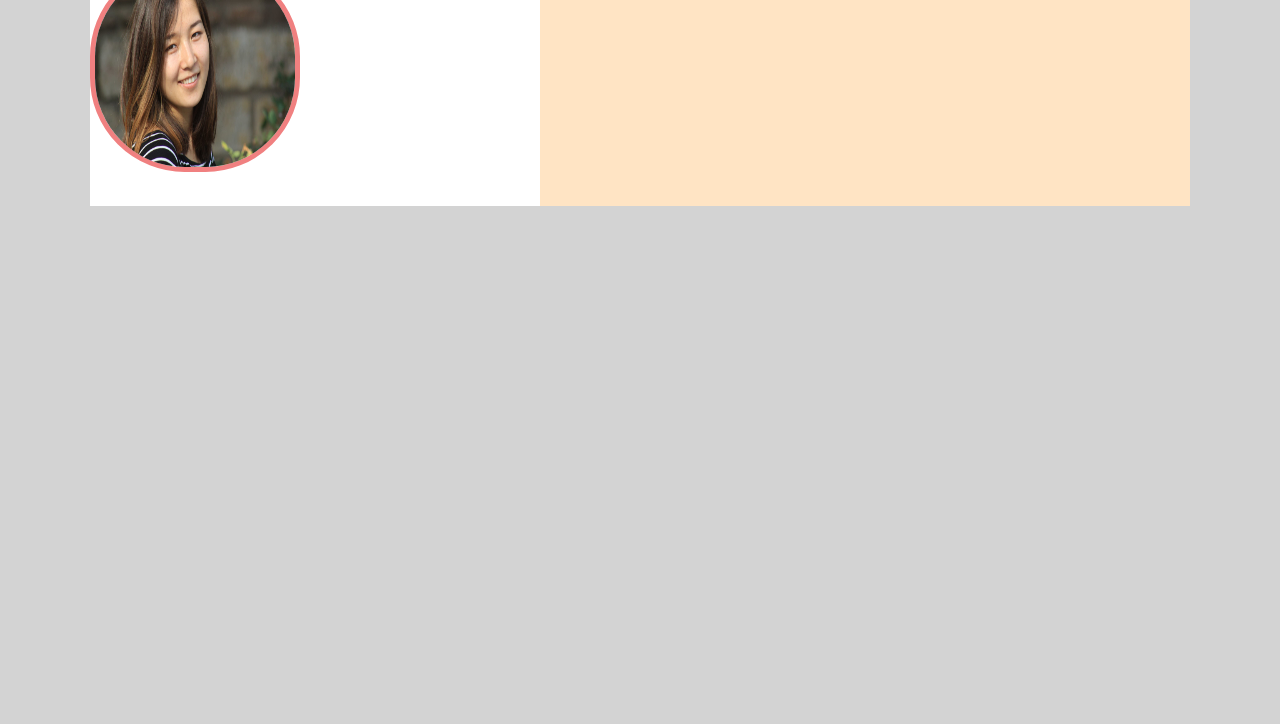
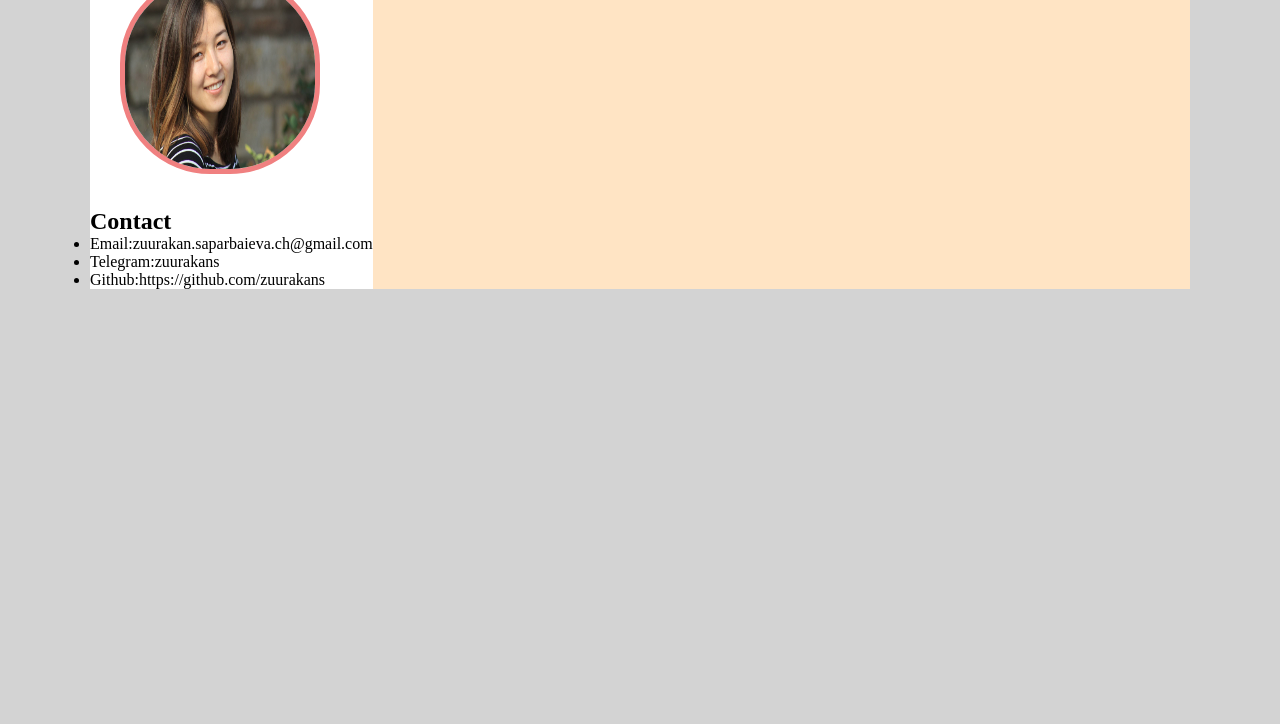
Before and after one commit to zuurakans/rsschool-cv, a plain HTML site: page index.html in a window 1280 px wide. Shown: the part 76-800 px from the top of the page. Drawn offline with Linux system fonts and the light colour scheme.

Commit message:
feat: get back to redo

```diff
--- a/index.html
+++ b/index.html
@@ -14,10 +14,21 @@
 
   </header>
   <main>
+    <div class="row">
   <div class="left__side">
     <img class="left__side-img" src="./img/Zuurakan.jpg" alt="image of me">
+    <h2>Contact</h2>
+    <ul>
+      <li><span>Email:</span>zuurakan.saparbaieva.ch@gmail.com</li>
+      <li><span>Telegram:</span>zuurakans</li>
+      <li><span>Github:</span>https://github.com/zuurakans</li>
+    </ul>
   </div>
-  <div class="right-side"></div>
+  <div class="right-side">
+    <h1>Zuurakan Saparbaieva</h1>
+    <h5>Junior Frontend Developer</h5>
+  </div>
+</div>
   </main>
   <footer>
 
--- a/style.css
+++ b/style.css
@@ -1,8 +1,13 @@
+*{
+  margin:0;
+  padding:0;
+  box-sizing: border-box;
+}
 body{
   background-color: lightgray;
 }
 .container{
-  margin:0 auto;
+  margin:20px auto;
   background-color: bisque;
   max-width:1100px;
 
@@ -16,8 +21,12 @@ body{
   border-radius: 45%;
   height:200px;
   max-width:200px;
-  margin:30px auto;
+  margin:30px;
+  text-align: center;
 }
 .right__side {
   max-width:650px;
 }
+.row{
+  display:flex;
+}
```
